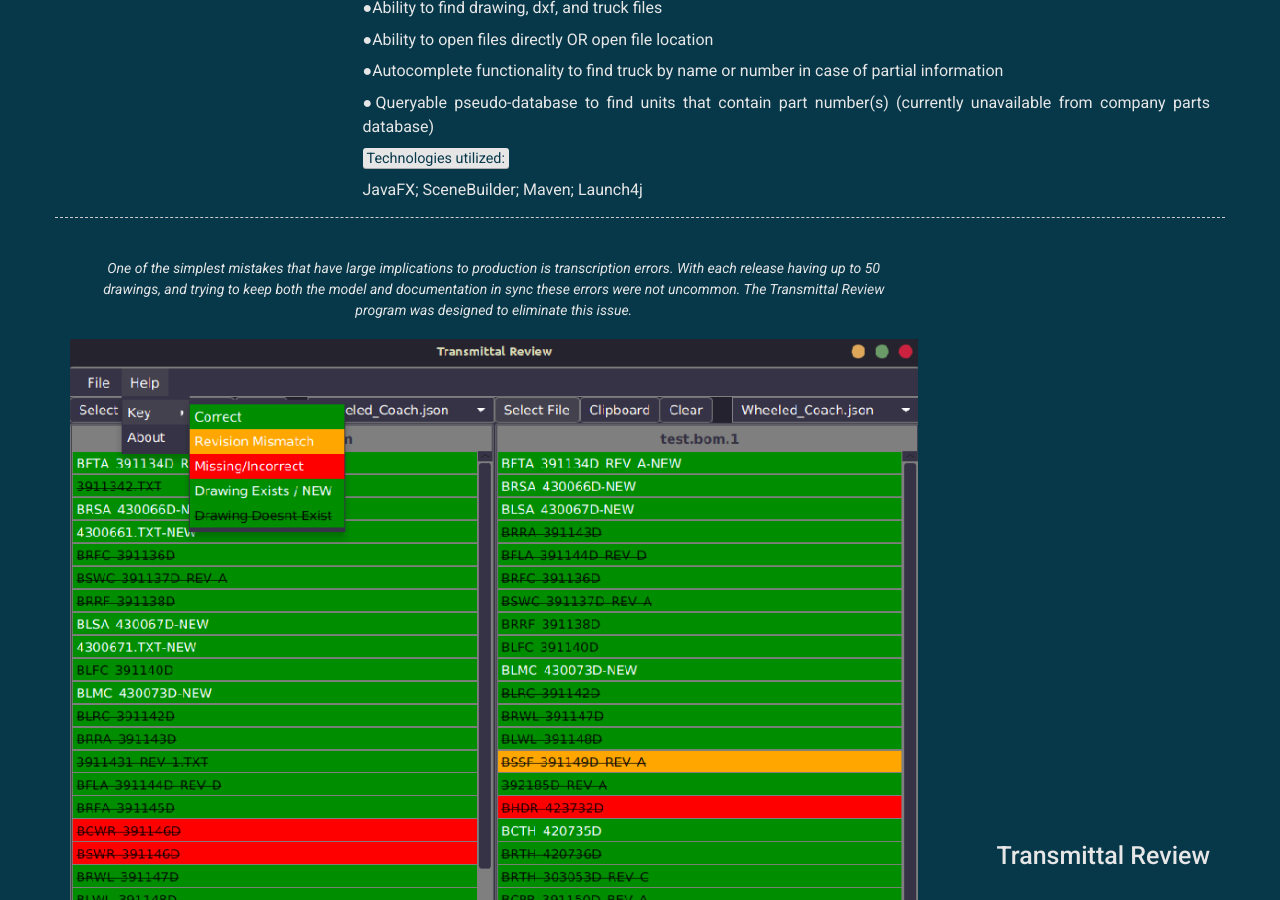
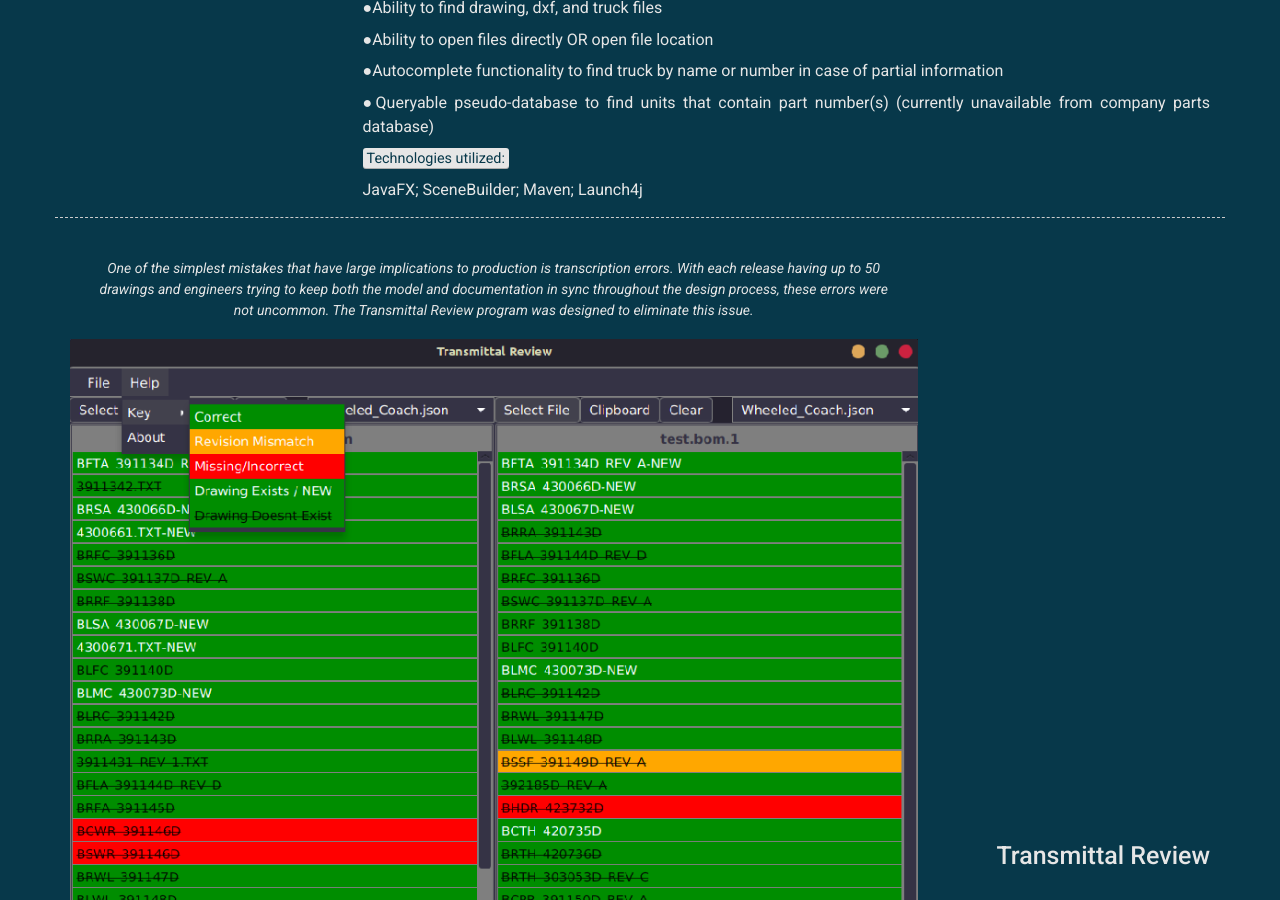
Before and after one commit to Daniel-J-Mason/Daniel-J-Mason.github.io, a Jekyll site: the page built from index.md, in a window 1280 px wide and 900 px high, scrolled down 1508 px. Built offline with Jekyll 4.4.1, drawn with Linux system fonts in a browser that asks for light colours; nearby versions of some CDN libraries.

Commit message:
modify Transmittal Review quote for legibility

```diff
--- a/_config.yml
+++ b/_config.yml
@@ -131,7 +131,8 @@ content:
         #            url: Link to project (eg. sproogen.github.io/modern-resume-theme)(optional)
         quote: >
           One of the simplest mistakes that have large implications to production is transcription errors. With each
-          release having up to 50 drawings, and trying to keep both the model and documentation in sync these errors were not uncommon.
+          release having up to 50 drawings and engineers trying to keep both the model and documentation in sync throughout the design process,
+          these errors were not uncommon.
           The Transmittal Review program was designed to eliminate this issue.
         description: | # this will include new lines to allow paragraphs
           ![alt text](images/TransmittalReviewTest.png "Transmittal Review")
```
